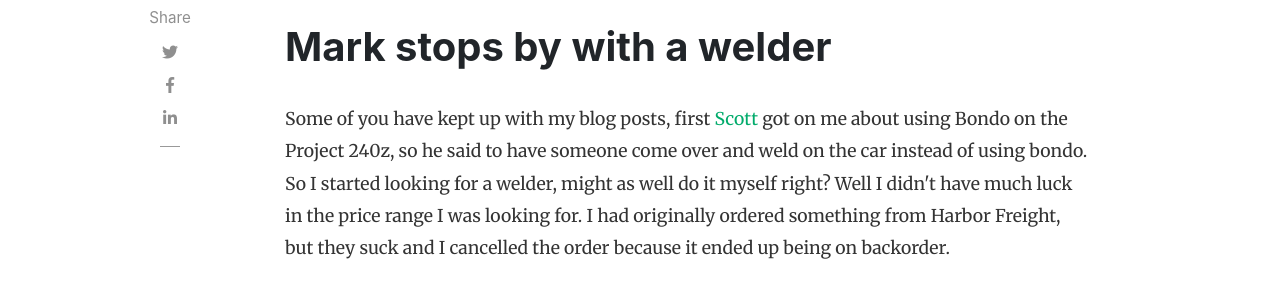
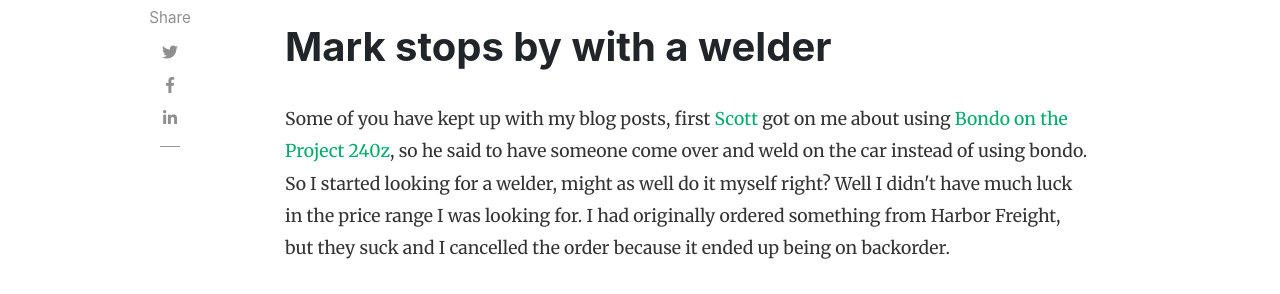
Before and after one commit to project240z/project240z.github.io, a Jekyll site: the page built from _posts/2007-05-01-mark-stops-by-with-a-welder.html, in a window 1280 px wide and 900 px high. Shown: the part 208-502 px from the top of the window. Built offline with Jekyll 4.4.1, drawn with Linux system fonts in a browser that asks for light colours; nearby versions of some CDN libraries; comment, search, counter and statistics services are not loaded; part of the change alters nothing that is shown.

```diff
--- a/_posts/2007-05-01-mark-stops-by-with-a-welder.html
+++ b/_posts/2007-05-01-mark-stops-by-with-a-welder.html
@@ -9,7 +9,7 @@ redirect_from:
     - "/Blog/itemId/329/Mark-stops-by-with-a-welder"
     - "/Blog/itemId/329/Mark-stops-by-with-a-welder.aspx"
 ---
-<P>Some of you have kept up with my blog posts, first <A href="http://www.izzyscustomcages.com/">Scott</a> got on me about using <A href="/bondo-and-gas-tank-removal"></A>Bondo on the Project 240z</a>, so he said to have someone come over and weld on the car instead of using bondo. So I started looking for a welder, might as well do it myself right? Well I didn't have much luck in the price range I was looking for. I had originally ordered something from Harbor Freight, but they suck and I cancelled the order because it ended up being on backorder.</p>
+<P>Some of you have kept up with my blog posts, first <a href="http://www.izzyscustomcages.com/">Scott</a> got on me about using <a href="/bondo-and-gas-tank-removal">Bondo on the Project 240z</a>, so he said to have someone come over and weld on the car instead of using bondo. So I started looking for a welder, might as well do it myself right? Well I didn't have much luck in the price range I was looking for. I had originally ordered something from Harbor Freight, but they suck and I cancelled the order because it ended up being on backorder.</p>
 <p>Mark Huebbe from <a href="http://www.321govideo.com">321GoVideo.com</a> offered to let me borrow his welder for a week as he isn't going to need it this coming weekend due to the Rallycross event.</p>
 <p>I jumped on the offer and he brought the welder over this evening. He took the time to give me some quick lessons, of which I was in dire need. Thanks for all your help Mark, and most of all thanks for the use of the welder! Everyone should be sure to stop by Mark's build site as he puts together his <A href="http://www.321govideo.com/rallybug">Rally Bug!</a></p>
 <p><a href="/project-240z-rally-bug-welder-arrives">Now for Tonight's Video! It can be found here.</a></P>
```
